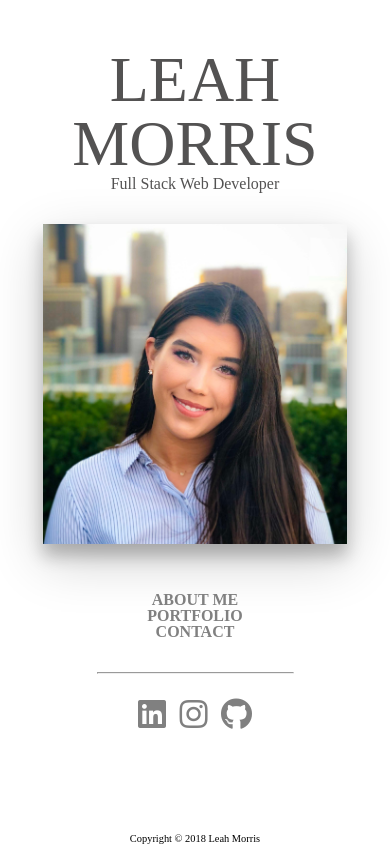
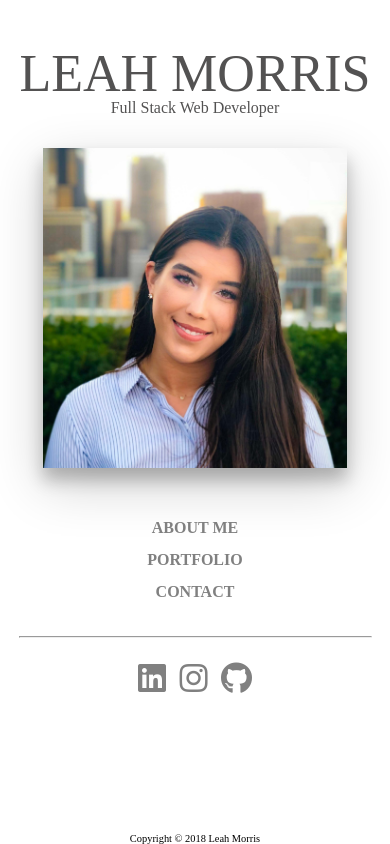
Before and after one commit to morris-leaha/Personal-Portfolio, a plain HTML site: page index.html in a window 390 px wide. Drawn offline with Linux system fonts and the light colour scheme; a web font is replaced by a local one.

Commit message:
added some media queries

```diff
--- a/assets/css/style.css
+++ b/assets/css/style.css
@@ -83,42 +83,39 @@ h4 {
     opacity: 0;
 } */
 
-.nav-links {
+.nav-link-group {
     text-align: center;
+    text-transform: uppercase;
     margin: 3rem 3rem 2rem 3rem;
 }
 
-.nav-links a {
+.nav-link-group a {
     padding: 0 2rem;
     text-decoration: none;
     text-transform: uppercase;
     font-weight: bold;
 }
 
-.nav-links a:link {
+.nav-link-group a:link {
     text-decoration: none;
     color: rgb(128, 128, 128);
-    font-weight: bold;
 }
 
-.nav-links a:visited {
+.nav-link-group a:visited {
     text-decoration: none;
-    color: rgb(128, 128, 128);
-    font-weight: bold;
+    color: rgb(114, 113, 113);
 }
 
-.nav-links a:hover {
+.nav-link-group a:hover {
     text-decoration: none;
     color: rgb(83, 82, 82);
     border: 1px solid rgb(83, 82, 82);
-    font-weight: bold;
 }
 
-.nav-links a:active {
+.nav-link-group a:active {
     text-decoration: none;
     color: rgb(83, 82, 82);
     border: 1px solid rgb(83, 82, 82);
-    font-weight: bold;
 }
 
 .linkedin-photo {
@@ -134,7 +131,7 @@ h4 {
 .icons {
     text-align: center;
     margin-top: 1.5rem;
-    padding-bottom: 1rem;
+    margin-bottom: 1.5rem;
 }
 
 .icons a {
@@ -173,3 +170,53 @@ hr {
     text-align: center;
     font-size: 0.65rem;
 }
+
+@media screen and (max-width: 768px) {
+    hr {
+        width: 60%;
+    }
+}
+
+@media screen and (max-width: 640px) {
+    hr {
+        width: 70%;
+    }
+}
+
+@media screen and (max-width: 530px) {
+    h1 {
+        font-size: 3.5rem;
+    }
+
+    hr {
+        width: 85%;
+    }
+
+    .nav-link-group a {
+        display: block;
+        margin: 1rem;
+        padding: 0.25rem;
+        width: 50%;
+        margin: 0.5rem auto;
+    }
+}
+
+@media screen and (max-width: 445px) {
+
+    hr {
+        width: 90%;
+    }
+
+}
+
+@media screen and (max-width: 392px) {
+    h1 {
+        font-size: 3.25rem;
+    }
+}
+
+@media screen and (max-width: 340px) {
+    h1 {
+        font-size: 2.75rem;
+    }
+}
--- a/index.html
+++ b/index.html
@@ -41,7 +41,7 @@
 
             <a href="about.html"><img src="assets/images/linkedin-photo-resized.jpeg" class="linkedin-photo" alt="my personal LinkedIn photo" /></a>
 
-            <div id="nav" class="nav-links">
+            <div id="nav" class="nav-link-group">
                 <a href="about.html">About Me</a>
                 <a href="portfolio.html">Portfolio</a>
                 <a href="contact.html">Contact</a>
```
